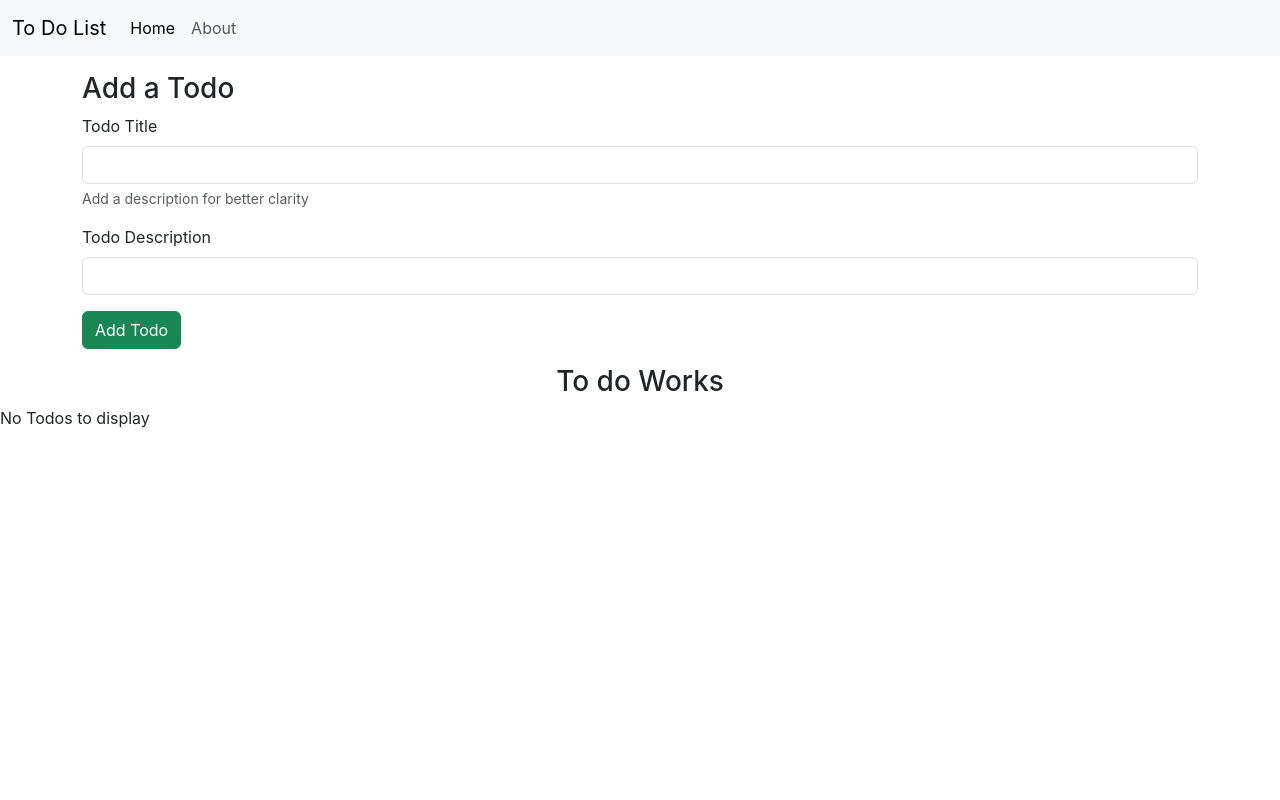
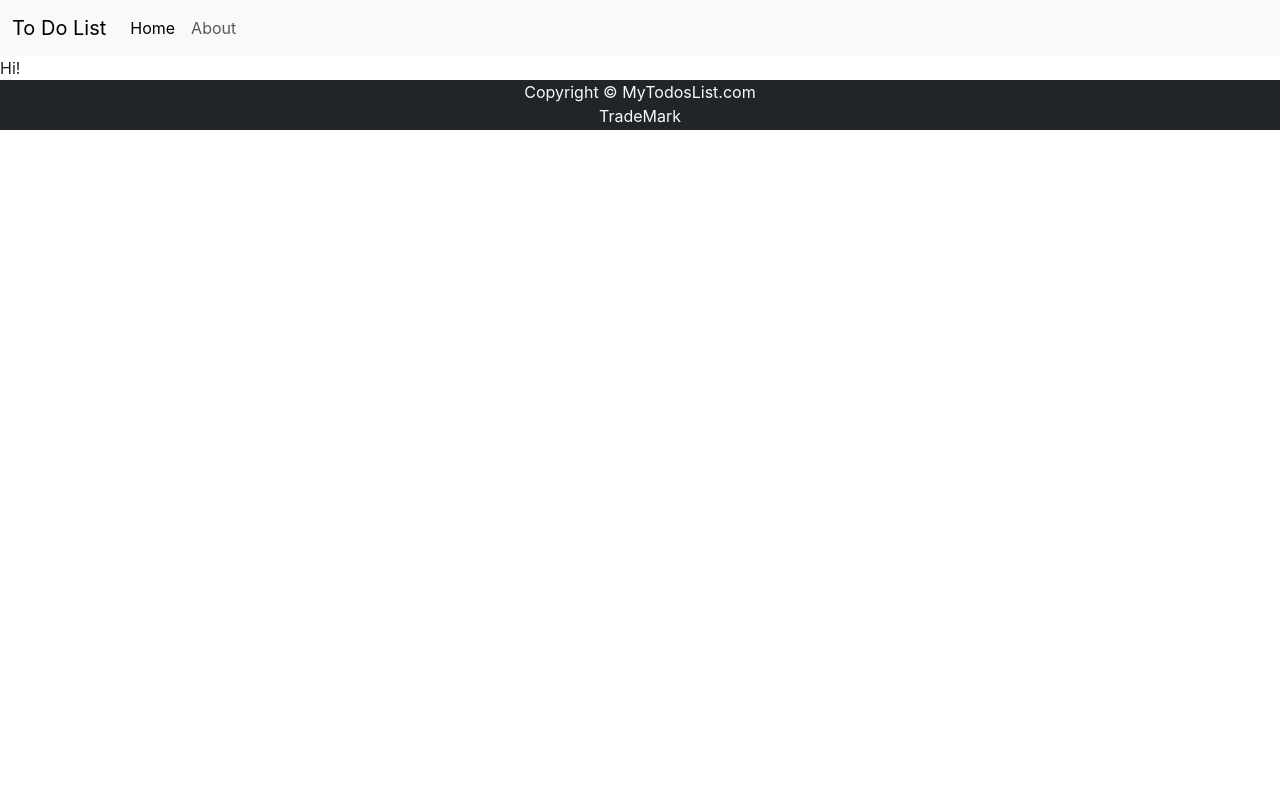
Before and after one commit to Ayush-Baranwal-X/todos-list, a React (Create React App) app: page /about in a window 1280 px wide. Shown: the top 800 px of the page. Built offline with nearby package versions, Linux system fonts and the light colour scheme.

Commit message:
Added Router-dom for about

```diff
--- a/package.json
+++ b/package.json
@@ -10,6 +10,7 @@
     "react": "^18.2.0",
     "react-bootstrap": "^2.9.2",
     "react-dom": "^18.2.0",
+    "react-router-dom": "^5.3.4",
     "react-scripts": "^5.0.1",
     "web-vitals": "^2.1.4"
   },
--- a/src/App.js
+++ b/src/App.js
@@ -3,9 +3,17 @@
 import Todos from './MyComponents/Todos.js';
 import Footer from './MyComponents/Footer.js'
 import AddTodo from './MyComponents/AddTodo.js'
+import About from './MyComponents/About.js'
 import './App.css';
 import React from 'react';
 import { useState, useEffect } from 'react';
+// React router
+import {
+  BrowserRouter as Router,
+  Switch,
+  Route,
+} from "react-router-dom";
+
 
 function App() {
   let initTodo;
@@ -20,7 +28,7 @@
   }
 
   const onDelete = (todo) => {
-    console.log("I am onDelete",todo);
+    // console.log("I am onDelete",todo);
     setTodos(todos.filter((e) => {
       // === and !== compares val and datatype
       // == and != only compares val and not datatype
@@ -81,14 +89,14 @@
   // ]
 
   const onAdd = (title,desc) => {
-    console.log(title + " " + desc);
+    // console.log(title + " " + desc);
     let sno = 1;
     if(todos.length > 0)
     {
       sno = todos[todos.length-1].sno+1;
     }
     const mytodo = {sno : sno, title : title, desc : desc};
-    console.log(mytodo);
+    // console.log(mytodo);
     setTodos([...todos,mytodo]);
 
     // UseEffect is handling the following storage
@@ -103,10 +111,35 @@
   // let myVar = 135;
   return (
     <>
+    <Router>
       <Headerx title = "To Do List" searchBar = {false}/>
-      <AddTodo onAdd = {onAdd}/>
-      <Todos todos = {todos} onDelete = {onDelete}/>
+
+      <Switch>
+          <Route exact path="/" render = {()=>{
+            return (
+              <>
+                <AddTodo onAdd = {onAdd}/>
+                <Todos todos = {todos} onDelete = {onDelete}/>
+              </>
+            );
+          }}>
+          </Route>
+          <Route exact path="/about" render = {()=>{
+            return (
+              <>
+                <About />
+              </>
+            );
+          }}>
+          </Route>
+      </Switch>
+
+
+
+
+
       <Footer/>
+    </Router>
     </>
   );
 }
--- /dev/null
+++ b/src/MyComponents/About.js
@@ -0,0 +1,11 @@
+import React from 'react'
+
+const About = () => {
+  return (
+    <div>
+      Hi!
+    </div>
+  )
+}
+
+export default About
--- a/src/MyComponents/Header.js
+++ b/src/MyComponents/Header.js
@@ -1,25 +1,26 @@
 import React from 'react'
 import PropTypes from 'prop-types'
+import { Link } from 'react-router-dom'
 
 export default function Header(props) {
   return (
     <nav className="navbar navbar-expand-lg bg-body-tertiary">
         <div className="container-fluid">
-          <a className="navbar-brand" href="#">{props.title}</a>
+          <Link className="navbar-brand" to="/">{props.title}</Link>
           <button className="navbar-toggler" type="button" data-bs-toggle="collapse" data-bs-target="#navbarSupportedContent" aria-controls="navbarSupportedContent" aria-expanded="false" aria-label="Toggle navigation">
             <span className="navbar-toggler-icon"></span>
           </button>
           <div className="collapse navbar-collapse" id="navbarSupportedContent">
             <ul className="navbar-nav me-auto mb-2 mb-lg-0">
               <li className="nav-item">
-                <a className="nav-link active" aria-current="page" href="#">Home</a>
+                <Link className="nav-link active" aria-current="page" to="/">Home</Link>
               </li>
               <li className="nav-item">
-                <a className="nav-link" href="#">About</a>
+                <Link className="nav-link" to="/about">About</Link>
               </li>
               {/*
               <li className="nav-item">
-                <a className="nav-link disabled" aria-disabled="true">Disabled</a>
+                <Link className="nav-link disabled" aria-disabled="true">Disabled</Link>
               </li>
               */}
             </ul>
```
Also changed, not shown: 1 other file (tests, documents, lock files or other folders).
